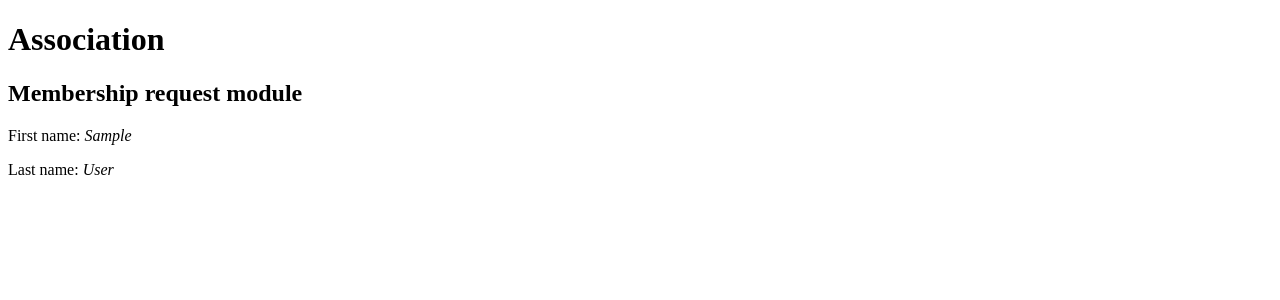
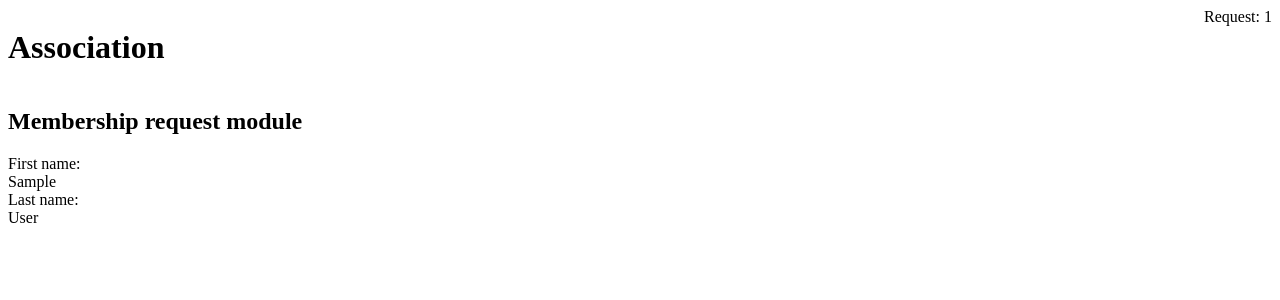
Before and after one commit to madron/progettificio, a Django app: template association/templates/association/membership_request_module.html in a window 1280 px wide. Shown: the top 300 px of the page. Run offline with Django 3.2, Linux system fonts and the light colour scheme; the template is opened without the code that fills it: most values are stand-ins (such as "Sample title", 1, 10 or a date in 2020); parts of the project's set-up code (start-up, migrations or seed data) failed here and were passed over; some libraries are stand-ins or nearby versions.

Commit message:
improved membership_request_module template example

```diff
--- a/association/templates/association/membership_request_module.html
+++ b/association/templates/association/membership_request_module.html
@@ -2,10 +2,21 @@
 {% load static %}
 
 {% block body %}
-<h1>Association</h1>
 
-<h2>Membership request module</h2>
+<div>
+    <h1 style="display: inline-block;">
+        {% if PDF_INCLUDE %}
+            <img src="{% static 'association/img/logo.svg' %}">
+        {% endif %}
+        Association
+    </h1>
+    {% if object.pk %} <span style="float: right;">Request: {{ object.pk }}</span> {% endif %}
+    <h2>Membership request module</h2>
 
-<p>First name: <em>{{ object.first_name }}</em></p>
-<p>Last name: <em>{{ object.last_name }}</em></p>
+    <div>
+            First name: <div class="field-box" style="width:10rem">{{ object.first_name }}</div>
+            Last name: <div class="field-box" style="width:10rem">{{ object.last_name }}</div>
+    </div>
+</div>
+
 {% endblock body %}
```
